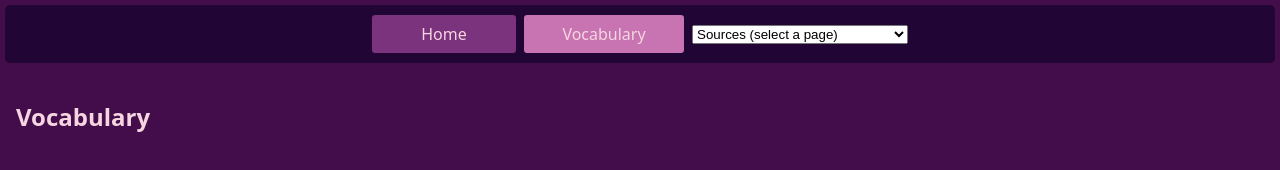
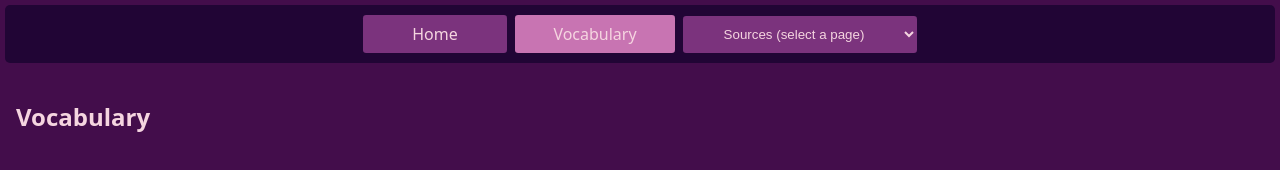
Before and after one commit to bcrhbrhcdb/The-Big-Bang-Theory, a website: page html/vocab.html in a window 1280 px wide. Drawn offline with Linux system fonts and the light colour scheme.

Commit message:
animations and trail finsihed

```diff
--- a/html/vocab.html
+++ b/html/vocab.html
@@ -11,11 +11,13 @@
     <nav>
       <a href="../index.html">Home</a>
       <a href="vocab.html" aria-current="page">Vocabulary</a>
-      <select onchange="location = this.value;">
-        <option value="">Sources (select a page)</option>
-        <option value="website-stuff.html">HTML, CSS, and Javascript help</option>
-        <option value="information.html">Information</option>
-      </select>
+      <div class="select-wrapper">
+        <select id="animated-select" onchange="location = this.value;">
+            <option value="">Sources (select a page)</option>
+            <option value="html/website-stuff.html">HTML, CSS, and Javascript help</option>
+            <option value="html/information.html">Information</option>
+        </select>
+    </div>
 
     </nav>
     <main>
--- a/styles.css
+++ b/styles.css
@@ -81,3 +81,25 @@ a:visited {
   opacity: 0;
   transition: all 0.5s cubic-bezier(0.25, 0.8, 0.25, 1);
 }
+/* Basic styles for the select element */
+select {
+  display: inline-block;
+  min-width: 9rem;
+  padding: 10px;
+  border-radius: 0.2rem;
+  border: none;
+  text-align: center;
+  color: #f5d5e0;
+  background-color: #7b337d;
+  transition: all 0.3s ease; /* Transition for smooth effect */
+}
+
+select:hover {
+  transform: translateY(-2px); /* Slightly lift when hovered */
+}
+
+/* Custom styles for options */
+option {
+  background-color: #7b337d; /* Same as nav link */
+  color: #f5d5e0; /* Text color */
+}
```
Also changed, not shown: html/sources.html (+7 -5 lines), index.html (+9 -9 lines).
